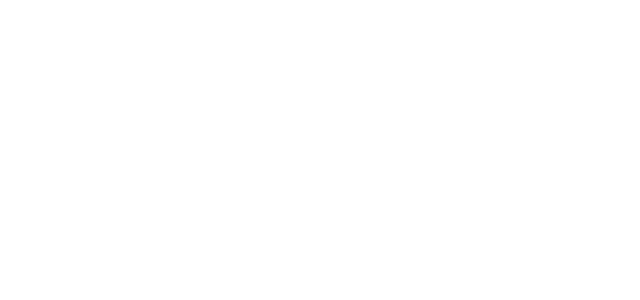
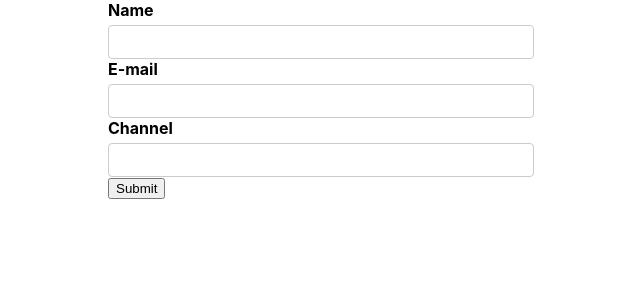
Before and after one commit to PranavGPR/react-formik-demo, a React (Create React App) app: page / in a window 1280 px wide. Shown: the top 300 px of the page, without its empty margins (319-959 px from the left). Built offline with nearby package versions, Linux system fonts and the light colour scheme.

Commit message:
form style

```diff
--- a/src/App.css
+++ b/src/App.css
@@ -1,38 +1,34 @@
 .App {
-  text-align: center;
+  display: flex;
+  justify-content: center;
 }
 
-.App-logo {
-  height: 40vmin;
-  pointer-events: none;
+label {
+  font-weight: bold;
+  display: flex;
+  margin-bottom: 5px;
 }
 
-@media (prefers-reduced-motion: no-preference) {
-  .App-logo {
-    animation: App-logo-spin infinite 20s linear;
-  }
+input[type="text"],
+input[type="email"],
+textarea {
+  display: block;
+  width: 400px;
+  padding: 6px 12px;
+  font-size: 14px;
+  line-height: 1.42857143;
+  color: #555;
+  background-color: #fff;
+  background-image: none;
+  border: 1px solid #ccc;
+  border-radius: 4px;
+  /* margin-bottom: 20px; */
 }
 
-.App-header {
-  background-color: #282c34;
-  min-height: 100vh;
-  display: flex;
-  flex-direction: column;
-  align-items: center;
-  justify-content: center;
-  font-size: calc(10px + 2vmin);
-  color: white;
+.form-control {
+  margin-bottom: 20px;
 }
 
-.App-link {
-  color: #61dafb;
+.error {
+  color: red;
 }
-
-@keyframes App-logo-spin {
-  from {
-    transform: rotate(0deg);
-  }
-  to {
-    transform: rotate(360deg);
-  }
-}
--- a/src/App.js
+++ b/src/App.js
@@ -1,11 +1,12 @@
 import React from 'react';
 import logo from './logo.svg';
+import YoutubeForm from "./components/YoutubeForm"
 import './App.css';
 
 function App() {
   return (
     <div className="App">
-
+      <YoutubeForm />
     </div>
   );
 }
```
